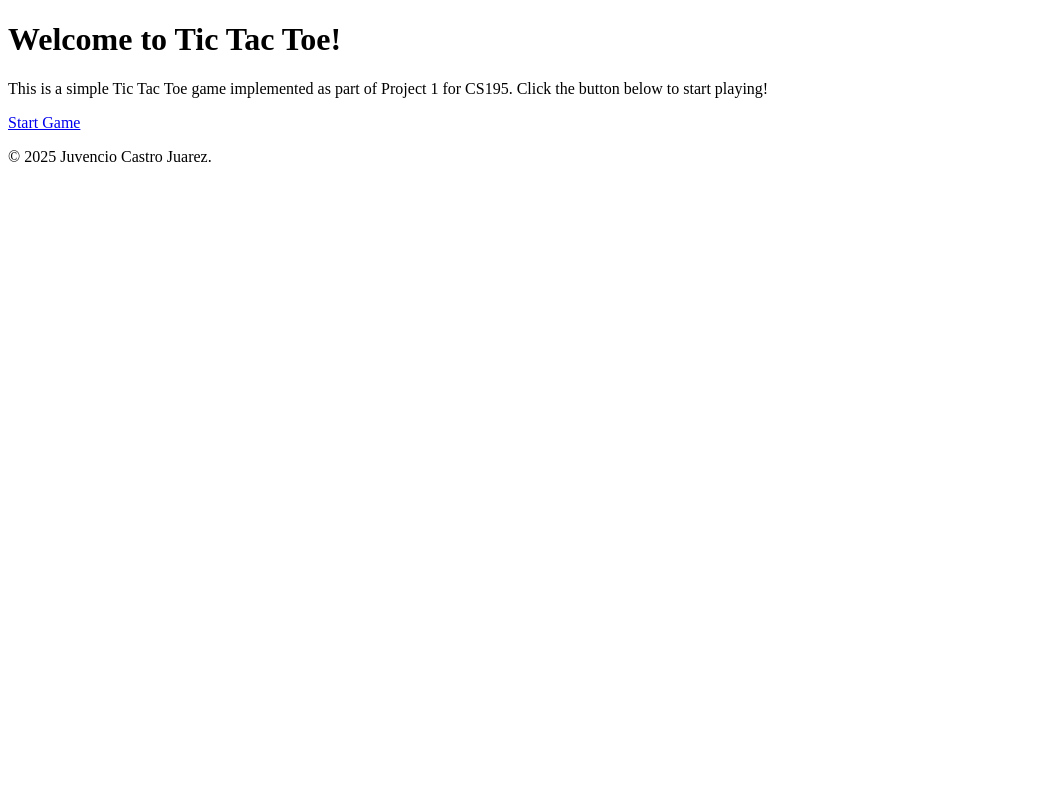
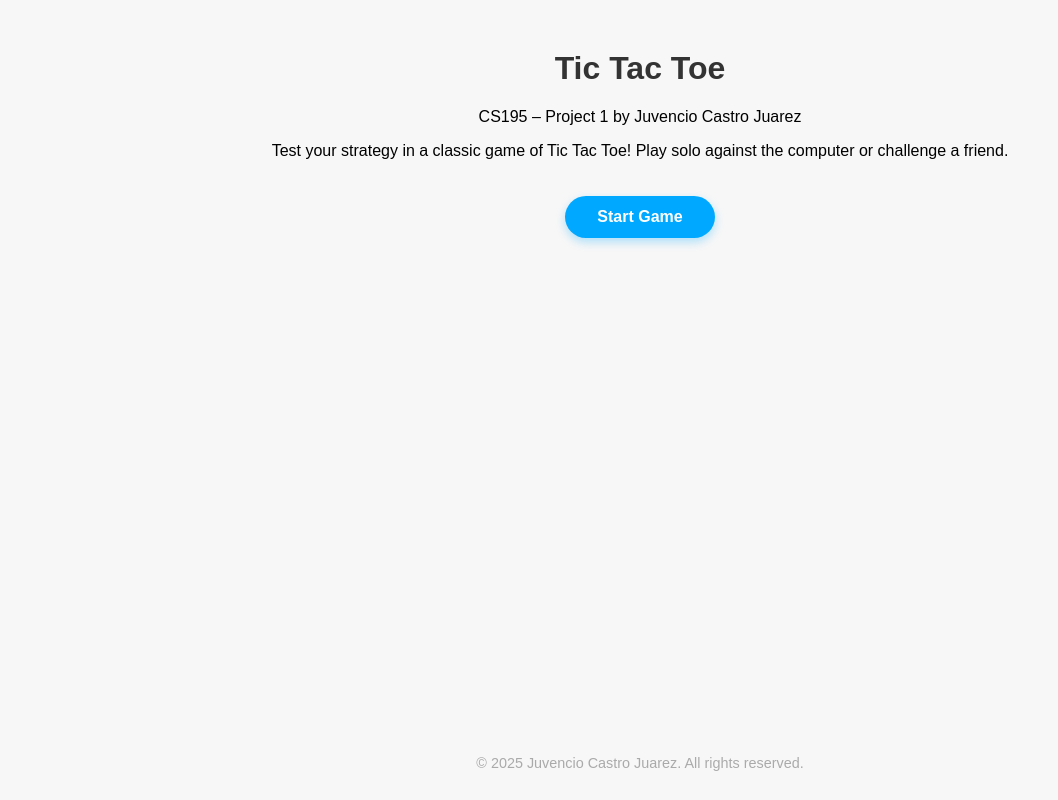
Before and after one commit to JNEMTHECUH/project-1-CS195, a plain HTML site: page index.html in a window 1280 px wide. Shown: the whole page, without its empty margins (0-1058 px from the left). Drawn offline with Linux system fonts and the light colour scheme.

Commit message:
added to the readme and fixed up landing page

```diff
--- a/index.html
+++ b/index.html
@@ -4,24 +4,26 @@
   <meta charset="UTF-8">
   <meta name="viewport" content="width=device-width, initial-scale=1.0">
   <title>Project 1 - CS195 | Tic Tac Toe</title>
-    <link rel="stylesheet" href="styles.css">
+  <link rel="stylesheet" href="style.css">
 </head>
 
-<body class="landing page">
+<body class="landing-page">
   <header>
-        <h1>Welcome to Tic Tac Toe!</h1>
+    <h1>Tic Tac Toe</h1>
+    <p class="subtitle">CS195 – Project 1 by Juvencio Castro Juarez</p>
   </header>
+
   <main>
-        <section class="introduction">
-            <p>This is a simple Tic Tac Toe game implemented as part of Project 1 for CS195. Click the button below to start playing!</p>
+    <section class="intro">
+      <p>
+        Test your strategy in a classic game of Tic Tac Toe! Play solo against the computer or challenge a friend.
+      </p>
       <a href="game.html" class="start-button">Start Game</a>
     </section>
   </main>
+
   <footer>
-        <p>&copy; 2025 Juvencio Castro Juarez.</p>
+    <p>&copy; 2025 Juvencio Castro Juarez. All rights reserved.</p>
   </footer>
-
-
-
 </body>
 </html>
--- a/style.css
+++ b/style.css
@@ -11,28 +11,61 @@ h1 {
     margin-top: 50px;
 }
 
-/* landing Page */
+/* Landing Page */
 .landing.page {
     display: flex;
     flex-direction: column;
     justify-content: center;
     align-items: center;
     height: 100vh;
+    background: linear-gradient(135deg, #1a1a2e, #16213e);
+    color: #f0f0f0;
+    text-align: center;
+    padding: 0 20px;
 }
 
-.play-button, home-button {
+.landing.page h1 {
+    font-size: 3rem;
+    color: #00a8ff;
+    margin-bottom: 10px;
+}
+
+.landing.page p {
+    font-size: 1.2rem;
+    max-width: 600px;
+    line-height: 1.6;
+    margin: 0 auto 30px;
+    color: #ccc;
+}
+
+.start-button {
     display: inline-block;
     margin-top: 20px;
-    padding: 10px 20px;
-    background: #333;
+    padding: 12px 32px;
+    background: #00a8ff;
     color: white;
-    border-radius: 8px;
+    border-radius: 25px;
     text-decoration: none;
+    font-weight: bold;
+    transition: all 0.3s ease;
+    box-shadow: 0 4px 10px rgba(0, 168, 255, 0.3);
 }
 
-.play-button:hover, .home-button:hover {
-    background: #555;
+.start-button:hover {
+    background: #0090e0;
+    transform: translateY(-2px);
+    box-shadow: 0 6px 16px rgba(0, 168, 255, 0.5);
 }
+
+footer {
+    position: absolute;
+    bottom: 15px;
+    width: 100%;
+    text-align: center;
+    color: #aaa;
+    font-size: 0.9rem;
+}
+
 
 /* game Page */
 #board {
```
Also changed, not shown: 1 other file. Lines whose indentation alone changed are shown as unchanged.
